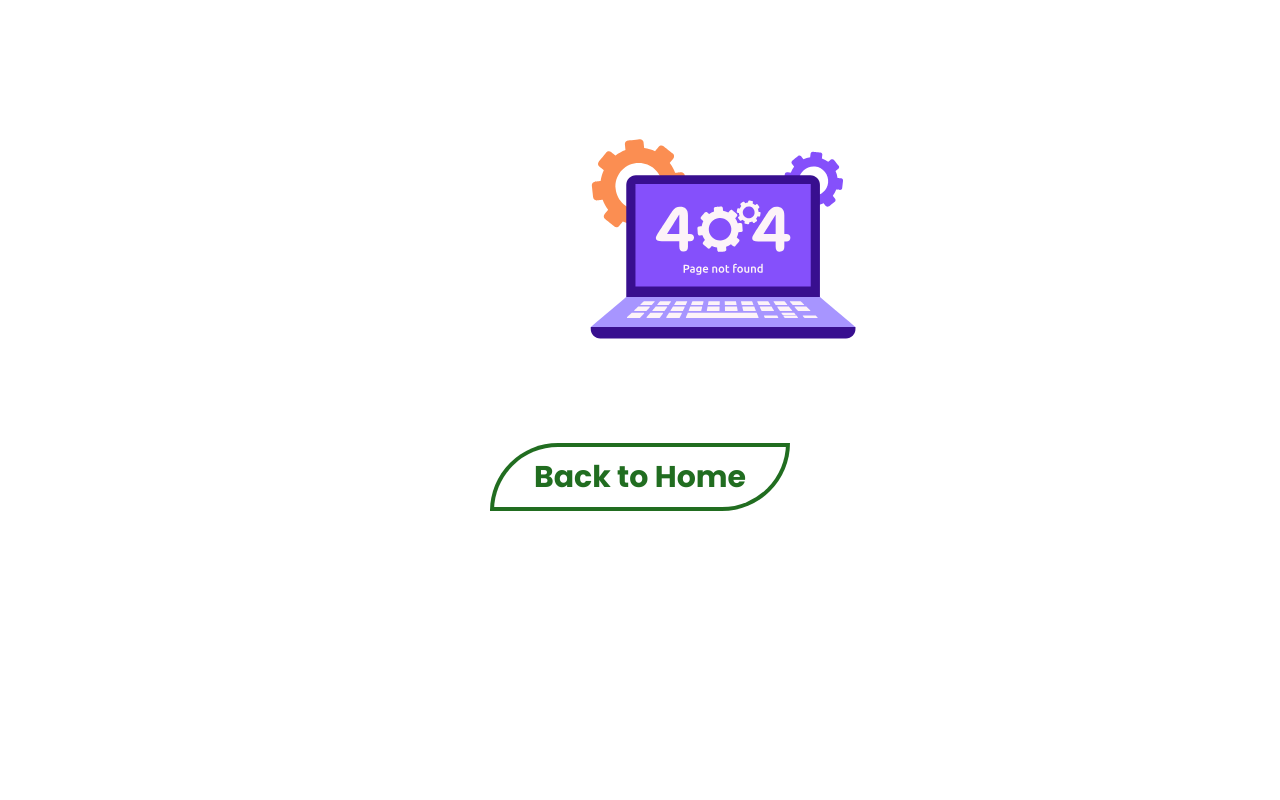
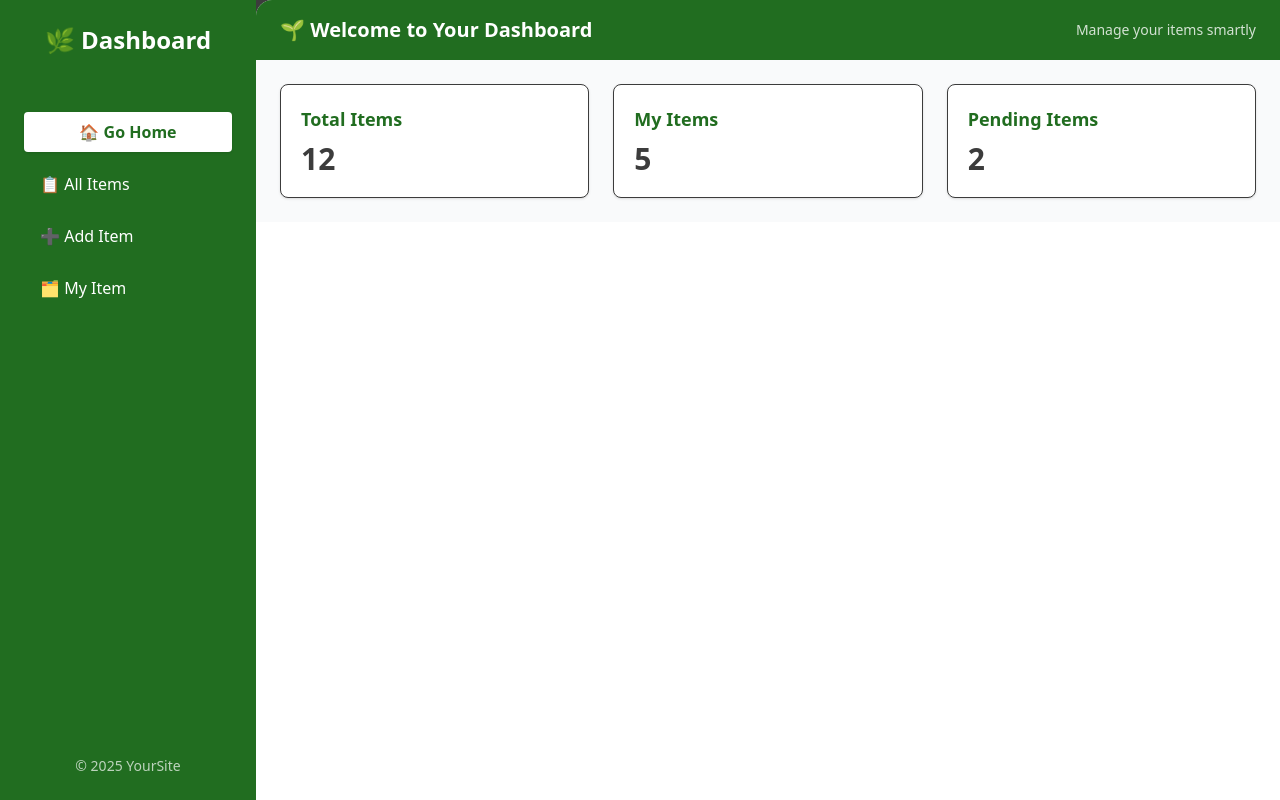
Before and after one commit to mohammadnobin/garden-ten-client, a React (Vite) app: page /dashboard in a window 1280 px wide. Built offline with nearby package versions, Linux system fonts and the light colour scheme; no server answers; sample sign-in values are in the browser's storage.

Commit message:
all done

```diff
--- a/src/Router/Router.jsx
+++ b/src/Router/Router.jsx
@@ -14,6 +14,7 @@ import Myitps from "../pages/Myitps";
 import TipsDetails from "../pages/TipsDetails";
 import ErrorPage from "../pages/ErrorPage";
 import TipsEdit from "../pages/TipsEdit";
+import Dashboard from "../pages/Dashboard";
 
 export const router = createBrowserRouter([
   {
@@ -102,6 +103,31 @@ export const router = createBrowserRouter([
     ],
   },
   {
+    path: '/dashboard',
+    element:<PrivateRoutes><Dashboard /></PrivateRoutes> ,
+    children: [
+      {
+        path: 'all-items',
+        element: <PrivateRoutes><TipsPage /></PrivateRoutes> ,
+         loader: () => fetch("https://garden-server-beige.vercel.app/tips"),
+        hydrateFallbackElement: <Loading></Loading>,
+      },
+      {
+        path: 'add-item',
+        element:<PrivateRoutes><ShareTips /></PrivateRoutes>
+
+      },
+      {
+        path: 'my-item',
+        element: (
+          <PrivateRoutes>
+            <Myitps />
+          </PrivateRoutes>
+        ),
+      }
+    ]
+  },
+  {
     path: "*",
     element: <ErrorPage />,
   },
--- a/src/components/Navbar.jsx
+++ b/src/components/Navbar.jsx
@@ -74,6 +74,9 @@ const Navbar = () => {
                 </NavLink>
                 <NavLink to="/my-tips" className="text-base font-semibold">
                   My Tips
+                </NavLink>
+                <NavLink to="/dashboard" className="text-base font-semibold">
+                  Dashboard
                 </NavLink>
               </>
             )}
--- a/src/components/PlantForm.jsx
+++ b/src/components/PlantForm.jsx
@@ -35,7 +35,7 @@ const PlantForm = () => {
   return (
     <form
       onSubmit={handleSubmit}
-      className="xl:w-5/12 dark:bg-black dark:text-white dark:border-white space-y-2 bg-black/20 text-white  lg:w-7/12  md:w-10/12 md:mx-auto  backdrop-blur-[5px] border-2  border-white rounded-2xl lg:py-8 py-4 lg:px-8 px-4"
+      className="xl:w-5/12 dark:bg-black dark:text-white dark:border-white space-y-2 bg-green text-white  lg:w-7/12  md:w-10/12 md:mx-auto  backdrop-blur-[5px] border-2  border-white rounded-2xl lg:py-8 py-4 lg:px-8 px-4"
     >
       <h2 className="text-2xl font-bold mb-4">Submit a Plant Post</h2>
 
--- a/src/layouts/RootLayout.jsx
+++ b/src/layouts/RootLayout.jsx
@@ -10,9 +10,9 @@ const RootLayout = () => {
     <div>
       <Navbar />
       <div className="pt-[104px]">
-      {state == "loading" ? <Loading /> : <Outlet />}
+        {state == "loading" ? <Loading /> : <Outlet />}
       </div>
- <ScrollRestoration />
+      <ScrollRestoration />
       <Footer />
     </div>
   );
--- /dev/null
+++ b/src/pages/Dashboard.jsx
@@ -0,0 +1,93 @@
+import React from "react";
+import { NavLink, Outlet, useNavigate } from "react-router";
+
+const Dashboard = () => {
+  const navigate = useNavigate();
+
+  return (
+    <div className="min-h-screen flex flex-col dark:bg-red-400 lg:flex-row bg-[rgb(60,60,60)] text-white font-sans">
+      {/* Sidebar */}
+      <aside className="w-full lg:w-64 dark:bg-red-800 bg-[#216d20] p-6 flex flex-col justify-between">
+        <div>
+          <h2 className="text-2xl font-bold mb-8 text-center">🌿 Dashboard</h2>
+          <nav className="space-y-3">
+                      {/* 🏠 Home Button */}
+          <button
+            onClick={() => navigate("/")}
+            className="mt-6 w-full cursor-pointer bg-white text-[#216d20] font-semibold py-2 rounded shadow hover:bg-green-100 transition"
+          >
+            🏠 Go Home
+          </button>
+            <NavLink
+              to="/dashboard/all-items"
+              className={({ isActive }) =>
+                isActive
+                  ? "block bg-white text-[#216d20] font-semibold px-4 py-2 rounded shadow"
+                  : "block hover:bg-[#1a561b] px-4 py-2 rounded transition-all"
+              }
+            >
+              📋 All Items
+            </NavLink>
+            <NavLink
+              to="/dashboard/add-item"
+              className={({ isActive }) =>
+                isActive
+                  ? "block bg-white text-[#216d20] font-semibold px-4 py-2 rounded shadow"
+                  : "block hover:bg-[#1a561b] px-4 py-2 rounded transition-all"
+              }
+            >
+              ➕ Add Item
+            </NavLink>
+            <NavLink
+              to="/dashboard/my-item"
+              className={({ isActive }) =>
+                isActive
+                  ? "block bg-white text-[#216d20] font-semibold px-4 py-2 rounded shadow"
+                  : "block hover:bg-[#1a561b] px-4 py-2 rounded transition-all"
+              }
+            >
+              🗂 My Item
+            </NavLink>
+          </nav>
+
+        </div>
+
+        <footer className="text-center text-sm text-white/70 mt-10">
+          &copy; 2025 YourSite
+        </footer>
+      </aside>
+
+      {/* Main content */}
+      <div className="flex-1 flex flex-col bg-white text-[rgb(60,60,60)] rounded-tl-2xl overflow-hidden">
+        {/* Header */}
+        <header className="bg-[#216d20] text-white px-6 py-4 shadow-md flex flex-col sm:flex-row justify-between items-center gap-2">
+          <h1 className="text-xl font-semibold">🌱 Welcome to Your Dashboard</h1>
+          <p className="text-sm opacity-80">Manage your items smartly</p>
+        </header>
+
+        {/* Dashboard Cards */}
+        <div className="p-6 grid grid-cols-1 sm:grid-cols-2 lg:grid-cols-3 gap-6 bg-gray-50">
+          <div className="bg-white border rounded-lg shadow p-5">
+            <h3 className="text-lg font-semibold text-[#216d20] mb-2">Total Items</h3>
+            <p className="text-3xl font-bold">12</p>
+          </div>
+          <div className="bg-white border rounded-lg shadow p-5">
+            <h3 className="text-lg font-semibold text-[#216d20] mb-2">My Items</h3>
+            <p className="text-3xl font-bold">5</p>
+          </div>
+          <div className="bg-white border rounded-lg shadow p-5">
+            <h3 className="text-lg font-semibold text-[#216d20] mb-2">Pending Items</h3>
+            <p className="text-3xl font-bold">2</p>
+          </div>
+        </div>
+
+        {/* Route content */}
+        <main className="p-6 overflow-y-auto h-full">
+          <Outlet />
+        </main>
+      </div>
+    </div>
+  );
+};
+
+export default Dashboard;
--- a/src/pages/SignUp.jsx
+++ b/src/pages/SignUp.jsx
@@ -142,7 +142,7 @@ const SignUp = () => {
   };
 
   return (
-    <div className="xl:w-5/12 bg-black/20 text-white mx-4 lg:w-7/12 mt-10 md:w-10/12 md:mx-auto  backdrop-blur-[5px] border-2  border-white rounded-2xl lg:py-[88px] py-8 lg:px-[73px] px-8">
+    <div className="xl:w-5/12 bg-green text-white mx-4 lg:w-7/12 mt-10 md:w-10/12 md:mx-auto  backdrop-blur-[5px] border-2  border-white rounded-2xl lg:py-[88px] py-8 lg:px-[73px] px-8">
       {/* <Helmet><title>SignUp</title></Helmet> */}
       <h2 className="font-semibold lg:text-4xl pb-[50px] text-2xl border-b border-b-white text-center">
         Register your account
--- a/src/pages/SingIn.jsx
+++ b/src/pages/SingIn.jsx
@@ -122,7 +122,7 @@ const SignIn = () => {
   };
 
   return (
-    <div className="xl:w-5/12 bg-black/20 text-white mx-4 lg:w-7/12 mt-10 md:w-10/12 md:mx-auto  backdrop-blur-[5px] border-2  border-white rounded-2xl lg:py-[88px] py-8 lg:px-[73px] px-8">
+    <div className="xl:w-5/12 bg-green text-white mx-4 lg:w-7/12 mt-10 md:w-10/12 md:mx-auto  backdrop-blur-[5px] border-2  border-white rounded-2xl lg:py-[88px] py-8 lg:px-[73px] px-8">
       <Helmet>
         <title>SignIn</title>
       </Helmet>
--- a/src/pages/TipsEdit.jsx
+++ b/src/pages/TipsEdit.jsx
@@ -54,7 +54,7 @@ const TipsEdit = () => {
 
       <form
         onSubmit={handleSubmit}
-        className="xl:w-5/12 dark:bg-black dark:text-white dark:border-white space-y-2 bg-black/20 text-white  lg:w-7/12  md:w-10/12 md:mx-auto  backdrop-blur-[5px] border-2  border-white rounded-2xl lg:py-8 py-4 lg:px-8 px-4"
+        className="xl:w-5/12 dark:bg-black dark:text-white dark:border-white space-y-2 bg-green text-white  lg:w-7/12  md:w-10/12 md:mx-auto  backdrop-blur-[5px] border-2  border-white rounded-2xl lg:py-8 py-4 lg:px-8 px-4"
       >
         <h2 className="text-2xl font-bold mb-4">Submit a Plant Post</h2>
 
```
